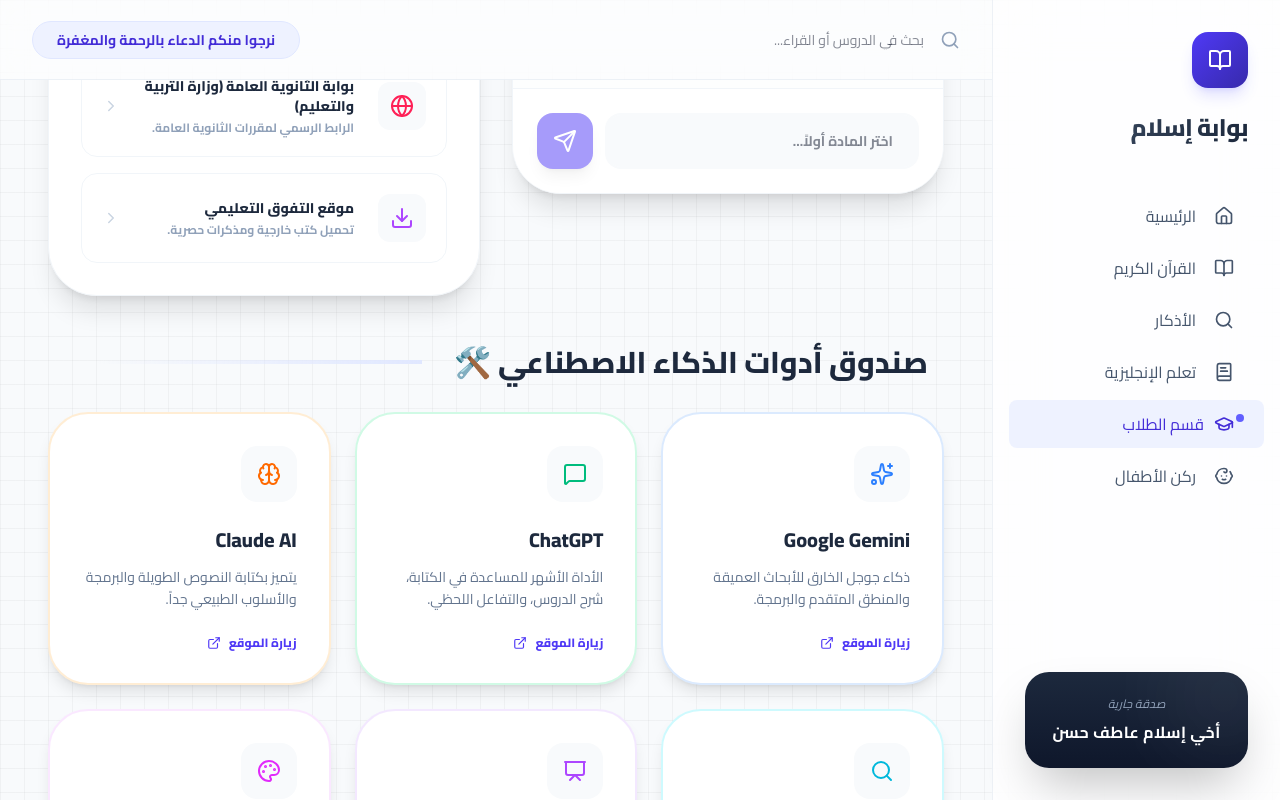
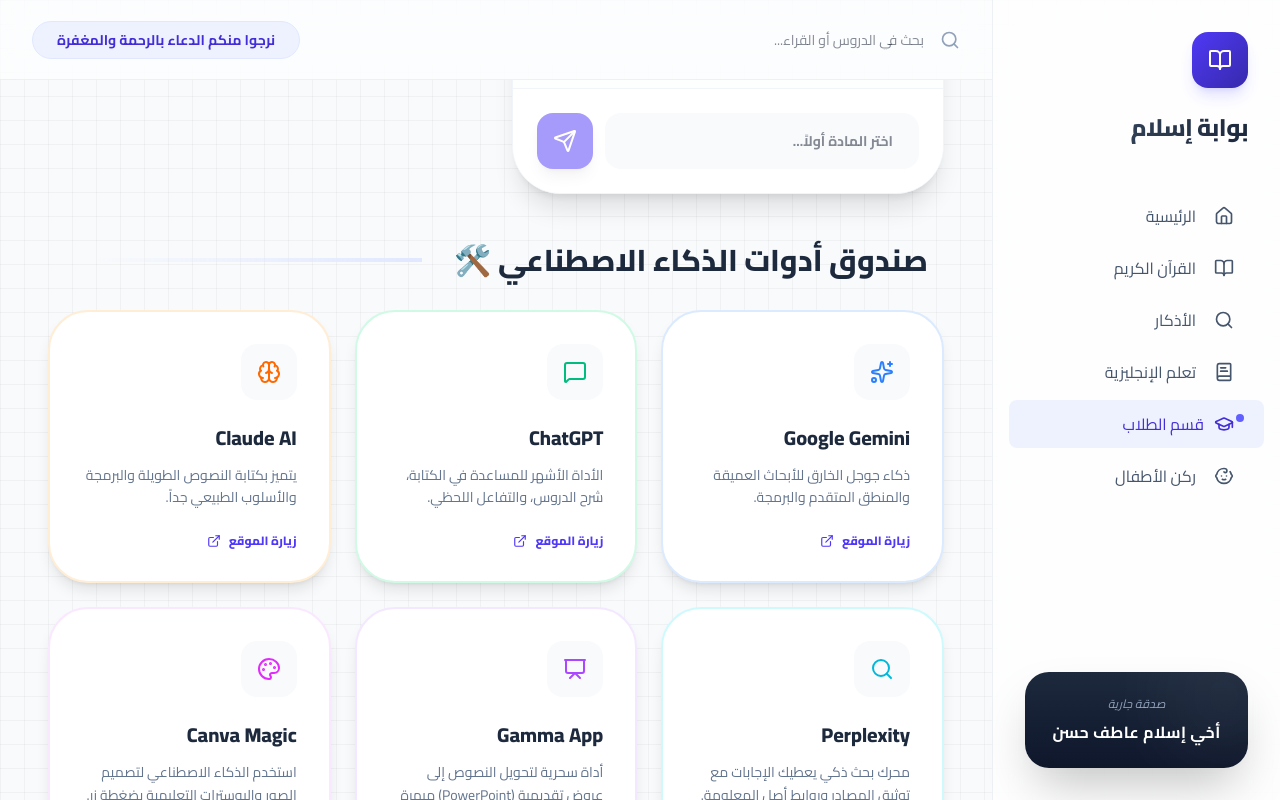
Before and after one commit to sibrahim8694-cell/Islamatef, a React (Vite) app: page /students in a window 1280 px wide. Built offline with nearby package versions, Linux system fonts and the light colour scheme.

Commit message:
feat: Remove outdated student resources
Removes several deprecated and redundant educational resource links from the StudentsPage. This cleans up the UI and ensures users are directed to active and relevant platforms.

```diff
--- a/src/pages/StudentsPage.tsx
+++ b/src/pages/StudentsPage.tsx
@@ -84,12 +84,9 @@
   };
 
   const resourceLinks = [
-    { title: "منصة التعليم الإلكتروني وزارة التربية والتعليم", url: "https://moe.gov.eg/ar/elearning/", desc: "الموقع الرسمي لتحميل الكتب المدرسية لجميع المراحل.", icon: <BookOpen className="text-indigo-600" /> },
     { title: "ملزمتي", url: "https://www.mlzamty.com", desc: "افضل المذكرات والمراجعات النهائية للتحميل المباشر.", icon: <Download className="text-amber-500" /> },
     { title: "مدرستي اون لاين", url: "https://www.madrsa-online.com/", desc: "منصة شاملة لتحميل المذكرات والملخصات لجميع الصفوف.", icon: <Library className="text-emerald-500" /> },
     { title: "موقع الامتحان التعليمي", url: "https://www.exam-eg.com/", desc: "مراجعات وملزمات وكتب خارجية لجميع المراحل.", icon: <Book className="text-sky-500" /> },
-    { title: "بوابة الثانوية العامة (وزارة التربية والتعليم)", url: "https://thanwya.emis.gov.eg/", desc: "الرابط الرسمي لمقررات الثانوية العامة.", icon: <Globe className="text-rose-500" /> },
-    { title: "موقع التفوق التعليمي", url: "https://app.altfawok.com/", desc: "تحميل كتب خارجية ومذكرات حصرية.", icon: <Download className="text-purple-500" /> },
   ];
 
   return (
```
